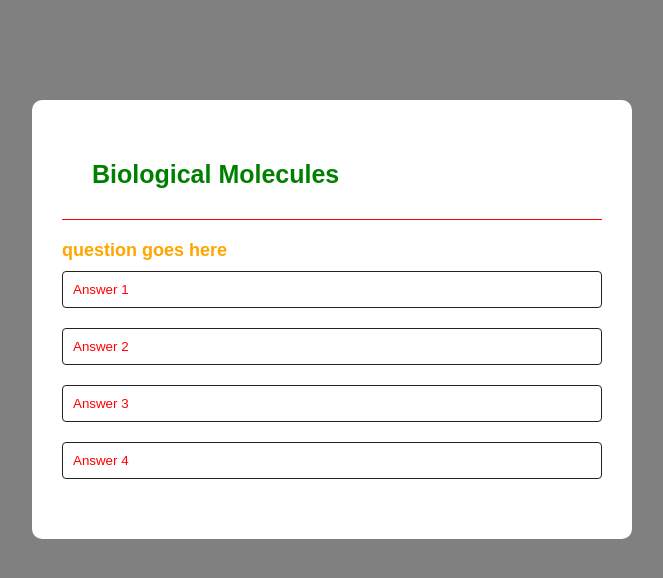
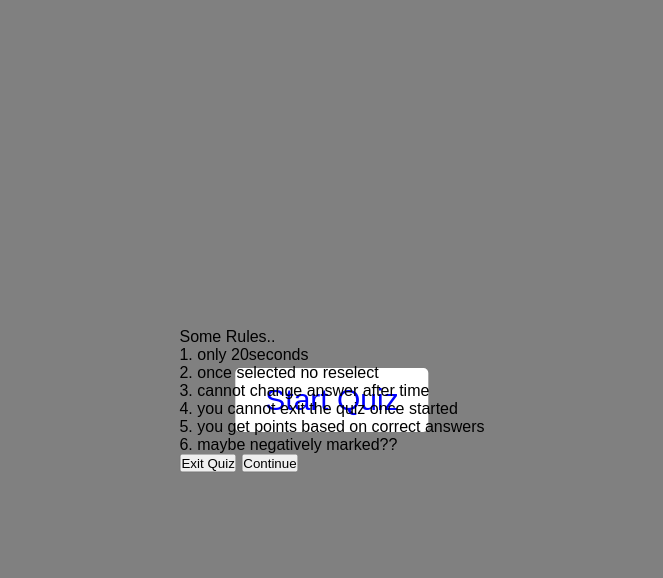
Before and after one commit to MartinBradbury/biology-quiz, a plain HTML site: page index.html in a window 1280 px wide. Shown: the whole page, without its empty margins (308-971 px from the left). Drawn offline with Linux system fonts and the light colour scheme.

Commit message:
add redesign of layout and instructions in html and css styling

```diff
--- a/assets/css/styles.css
+++ b/assets/css/styles.css
@@ -1,3 +1,6 @@
+/*add google fonts*/
+
+
 * {
     margin: 0;
     padding: 0;
@@ -9,65 +12,31 @@ body {
     background: grey;
 }
 
-.app {
-    background: white;
-    width: 90%;
-    max-width: 600px;
-    margin: 100px auto 0;
-    border-radius: 10px;
-    padding: 30px;
+.start_btn {
+    position: absolute;
+    top: 50%;
+    left: 50%;
+    transform: translate(-50%, -50%);
+}
+
+.game_info {
+    position: absolute;
+    top: 50%;
+    left: 50%;
+    transform: translate(-50%, -50%);
+}
+
+.start_btn button {
+    font-size: 30px;
+    font-weight: 500;
+    color: blue;
+    padding: 15px 30px;
+    outline: none;
+    border: none;
+    border-radius: 5px;
+    background: #fff;
+    cursor: pointer;
+
+
 
 }
-
-.app h1 {
-    font-size: 25px;
-    color: green;
-    font-weight: 600;
-    border-bottom: 1px solid red;
-    padding: 30px;
-}
-
-
-.quiz {
-    padding: 20px 0;
-}
-
-.quiz h2 {
-    font-size: 18px;
-    color: orange;
-    font-weight: 600;
-}
-
-.btn {
-    background: white;
-    color: red;
-    font-weight: 500;
-    width: 100%;
-    border: 1px solid #222;
-    padding: 10px;
-    margin: 10px 0;
-    text-align: left;
-    border-radius: 4px;
-    cursor: pointer;
-    transition: all 0.5s;
-}
-
-.btn:hover {
-    background: #222;
-    color: #fff;
-
-}
-
-#next-btn {
-    background: #001e4d;
-    color: #fff;
-    font-weight: 500;
-    width: 150px;
-    border: 0;
-    padding: 10px;
-    margin: 20px auto 0;
-    border-radius: 4px;
-    cursor: pointer;
-    display: none;
-
-}
--- a/index.html
+++ b/index.html
@@ -9,20 +9,33 @@
     <title>Biological Molecules Quiz</title>
   </head>
   <body>
-    <div class="app">
-      <h1>Biological Molecules</h1>
-      <div class="quiz">
-        <h2 id="questions">question goes here</h2>
-        <div id="answer-buttons">
-          <button class="btn">Answer 1</button>
-          <button class="btn">Answer 2</button>
-          <button class="btn">Answer 3</button>
-          <button class="btn">Answer 4</button>
+    <!--Start Quiz Button-->
+    <div class="start_btn">
+      <button>Start Quiz</button>
+    </div>
+
+    <!--Game instructions-->
+    <div class="game_info">
+      <div class="info_heading">
+        <span>Some Rules..</span>
+        <div class="info_list">
+          <div class="info">1. only 20seconds</div>
+          <div class="info">2. once selected no reselect</div>
+          <div class="info">3. cannot change answer after time</div>
+          <div class="info">4. you cannot exit the quiz once started</div>
+          <div class="info">5. you get points based on correct answers</div>
+          <div class="info">6. maybe negatively marked??</div>
         </div>
-        <button id="next-btn">Next</button>
+
+        <!--Buttons to start quiz or exit-->
+        <div class="buttons">
+            <button class="quit">Exit Quiz</button>
+            <button class="restart">Continue</button>
+        </div>
       </div>
     </div>
 
     <script src="assets/js/script.js"></script>
+    <script scr="https://kit.fontawesome.com/a076d05399.js"></script>
   </body>
 </html>
```
Also changed, not shown: assets/js/script.js (line endings or trailing spaces).
